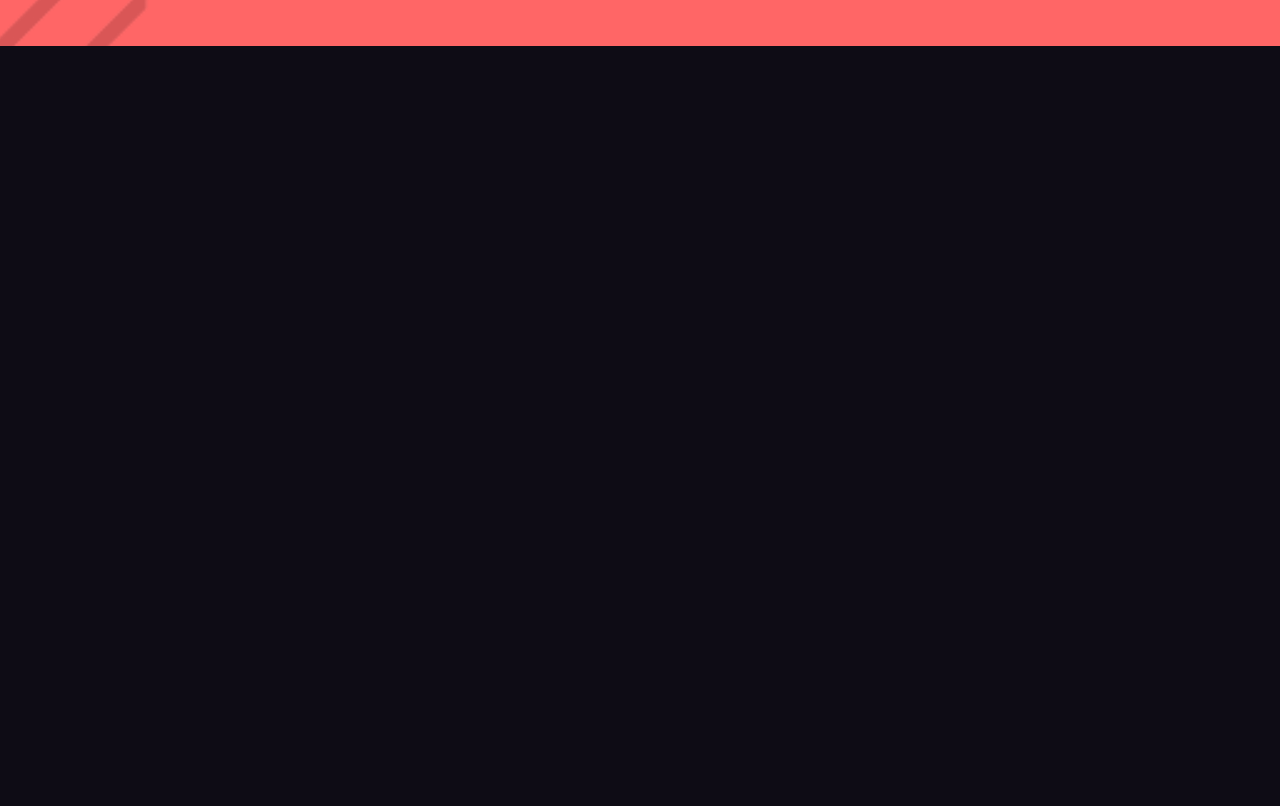
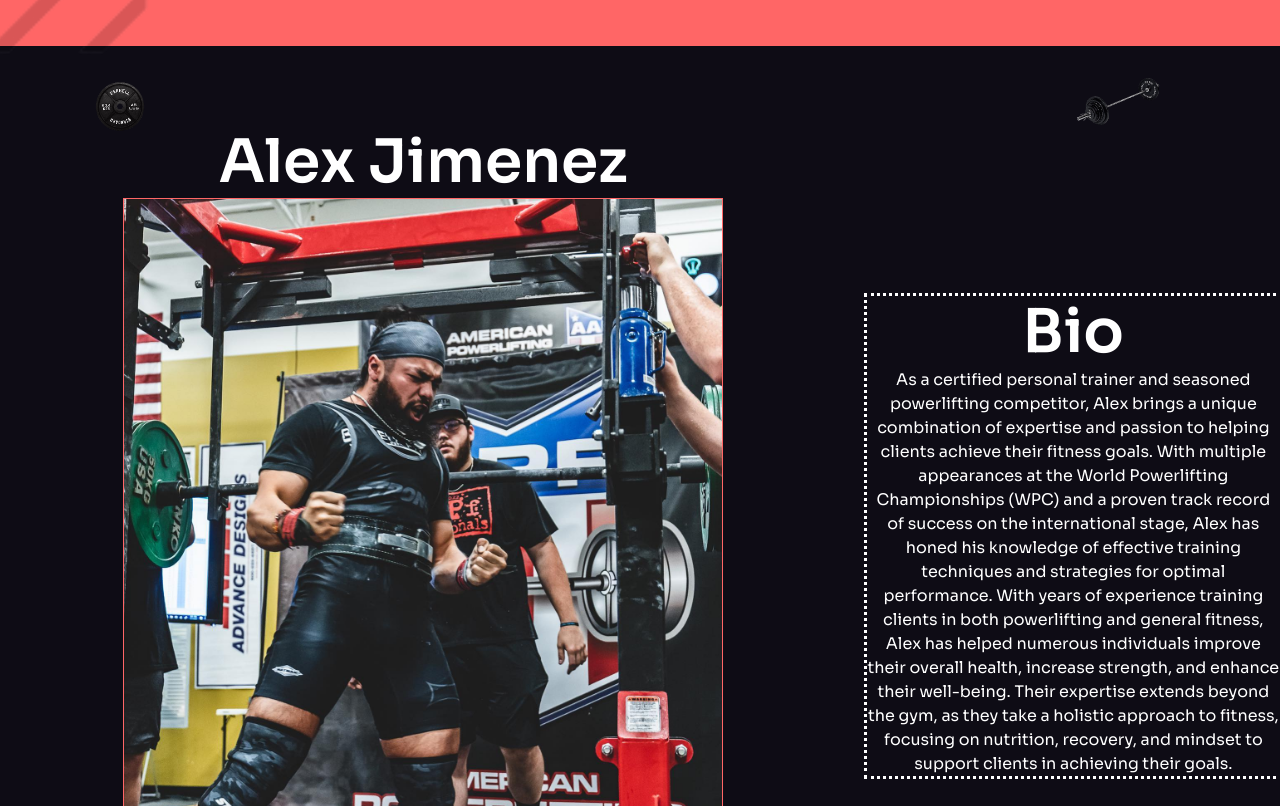
Before and after one commit to chrisjimenez10/barbell_fitness, a React (Vite) app: page / in a window 1280 px wide. Shown: the part 1054-1860 px from the top of the page. Before the commit the page ends 1100 px from the top, so only its background shows below. Built offline with nearby package versions, Linux system fonts and the light colour scheme.

Commit message:
created Trainer component and added image and bio of personal trainer

```diff
--- a/src/App.jsx
+++ b/src/App.jsx
@@ -4,6 +4,7 @@ import Hero from "./components/Hero";
 import About from "./components/About";
 import LearnMore from "./components/LearnMore";
 import Error from "./components/Error";
+import Trainer from "./components/Trainer";
 //Design Components
 import ButtonGradient from "./components/design/ButtonGradient";
 //Dynamic Routing
@@ -20,6 +21,7 @@ const App = () => {
             <Header />
             <Hero />
             <About />
+            <Trainer />
           </>} />
           <Route path="/learnmore" element={<LearnMore />} />
           <Route path="*" element={<Error />} />
--- a/src/assets/index.js
+++ b/src/assets/index.js
@@ -7,6 +7,7 @@ import plateIcon from "../images/plate_sm.png";
 import benchpressIcon from "../images/benchpress_sm.png";
 import blackLines from "../images/black_lines.png";
 import barbellSet from "../images/barbell_set.jpg";
+import trainerPhoto from "../images/trainer.jpg";
 
 
 
@@ -19,5 +20,6 @@ export {
     benchpressIcon,
     blackLines,
     barbellSet,
+    trainerPhoto
 
 };
--- /dev/null
+++ b/src/components/Trainer.jsx
@@ -0,0 +1,25 @@
+import Section from "./Section";
+import { trainerPhoto } from "../assets";
+import { trainerBio } from "../constants";
+
+const Trainer = () => {
+  return (
+    <Section id="trainer">
+        <div className="flex flex-col items-center justify-center gap-5 md:grid grid-cols-3 grid-rows-1">
+
+            {/* Wrap Image in div/container element and give "mx-auto" to center image horizontally and "max-w-fit" to maintain aspect ratio across screen sizes */}
+            <div className="relative mx-auto max-w-fit md:col-span-2 flex flex-col items-center">
+                <h1 className="h1 animate-fadeIn">Alex Jimenez</h1>
+                <img src={trainerPhoto} alt="Trainer" className="overflow-hidden border border-n-14 animate-fadeIn" width={600} height={500}/>
+            </div>
+            <div className="md:col-span-1 text-center outline-dotted">
+                <h1 className="h1">Bio</h1>
+                <p>{trainerBio}</p>
+            </div>
+
+        </div>
+    </Section>
+  )
+}
+
+export default Trainer
--- a/src/constants/index.js
+++ b/src/constants/index.js
@@ -46,7 +46,10 @@ export const healthyLinks = [
         btn: "Learn More",
         url: "https://www.ncbi.nlm.nih.gov/pmc/articles/PMC10828695/",
         backgroundUrl: "../assets/card-1.svg",
-        description: "Working with a certified personal trainer is essential for achieving healthy life and fitness goals as they provide expert guidance, personalized support, and accountability. A trainer helps create customized workout plans, teaches proper form and technique, and offers motivation and encouragement. They also monitor progress, adjust plans as needed, and provide valuable insights on nutrition and lifestyle habits. With a trainer's guidance, individuals can safely and effectively reach their goals, avoid plateaus and injuries, and develop a sustainable, healthy relationship with exercise and wellness. This leads to enhanced overall fitness, increased confidence, and a better quality of life",
+        description: "Working with a certified personal trainer is essential for achieving healthy life and fitness goals as they provide expert guidance, personalized support, and accountability. A trainer helps create customized workout plans, teaches proper form and technique, and offers motivation and encouragement. They also monitor progress, adjust plans as needed, and provide valuable insights on nutrition and lifestyle habits. With a trainer's guidance, individuals can safely and effectively reach their goals, avoid plateaus and injuries, and develop a sustainable, healthy relationship with exercise and wellness. This leads to enhanced overall fitness, increased confidence, and a better quality of life.",
         light: true,
     }
-]
+];
+
+export const trainerBio = `As a certified personal trainer and seasoned powerlifting competitor, Alex brings a unique combination of expertise and passion to helping clients achieve their fitness goals. With multiple appearances at the World Powerlifting Championships (WPC) and a proven track record of success on the international stage, Alex has honed his knowledge of effective training techniques and strategies for optimal performance.
+With years of experience training clients in both powerlifting and general fitness, Alex has helped numerous individuals improve their overall health, increase strength, and enhance their well-being. Their expertise extends beyond the gym, as they take a holistic approach to fitness, focusing on nutrition, recovery, and mindset to support clients in achieving their goals.`;
--- a/src/index.css
+++ b/src/index.css
@@ -26,3 +26,16 @@
         cursor: pointer;
     }
 }
+
+@keyframes fadeIn {
+  0%{
+    opacity: 0;
+  }
+  100% {
+    opacity: 1;
+  }
+}
+
+.animate-fadeIn {
+  animation: fadeIn 2s ease-in-out;
+}
```
Also changed, not shown: src/images/trainer.jpg (added).
